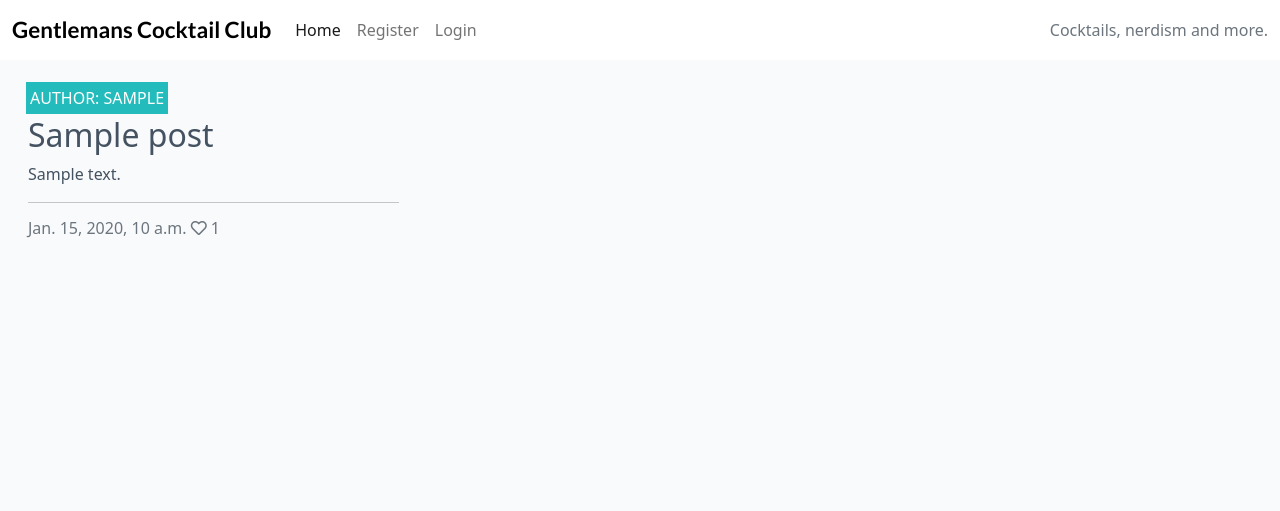
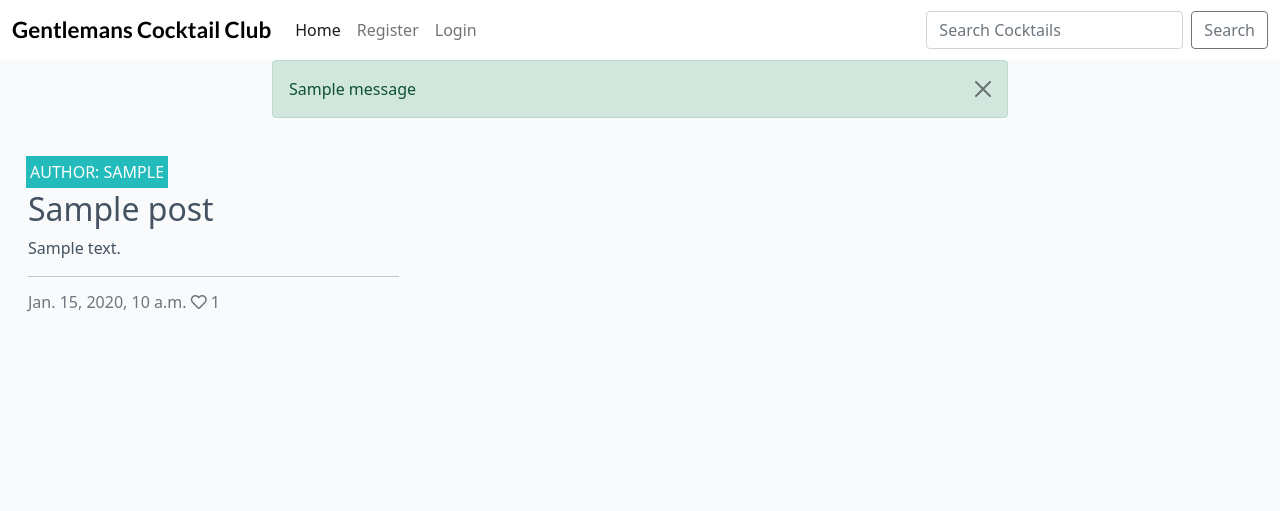
Before and after one commit to CharlieApell/ProjectPortfolio4, a Django app: page / in a window 1280 px wide. Shown: the top 511 px of the page. Run offline with Django 3.2, Linux system fonts and the light colour scheme; tables that the repository leaves empty hold one stand-in row (values such as "Sample post"); one stand-in notice (Sample message) is shown.

Commit message:
added search bar

```diff
--- a/blog/models.py
+++ b/blog/models.py
@@ -1,6 +1,7 @@
 from django.db import models
 from django.contrib.auth.models import User
 from cloudinary.models import CloudinaryField
+from django.urls import reverse
 
 
 STATUS = ((0, "Draft"), (1, "Published"))
--- a/blog/urls.py
+++ b/blog/urls.py
@@ -5,4 +5,5 @@ urlpatterns = [
     path('', views.PostList.as_view(), name='home'),
     path('<slug:slug>/', views.PostDetail.as_view(), name='post_detail'),
     path('like/<slug:slug>', views.PostLike.as_view(), name='post_like'),
+    path('search_cocktails', views.search_cocktails, name='search-cocktails'),
 ]
--- a/blog/views.py
+++ b/blog/views.py
@@ -3,6 +3,15 @@ from django.views import generic, View
 from django.http import HttpResponseRedirect
 from .models import Post
 from .forms import CommentForm
+from django.urls import reverse
+
+def search_cocktails(request):
+    if request.method == "POST":
+        searched = request.POST['searched']
+        cocktails = Post.objects.filter(content__contains=searched)
+        return render(request, '../templates/search_cocktails.html', {'searched':searched, 'cocktails':cocktails})
+    else:
+        return render(request, '../templates/search_cocktails.html', {})
 
 
 class PostList(generic.ListView):
@@ -30,7 +39,7 @@ class PostDetail(View):
                 "comments": comments,
                 "commented": False,
                 "liked": liked,
-                "comment_form": CommentForm()
+                "comment_form": CommentForm(),
             },
         )
 
--- a/templates/account/signup.html
+++ b/templates/account/signup.html
@@ -19,7 +19,7 @@
             {% csrf_token %}
             {{ form.as_p }}
             {% if redirect_field_value %}
-            <input type="hidden" name="{{ redirect_field_name }}" value="{{ redirect_field_value }}" />
+            <input type="hidden" name="{{ redirect_field_name }}" value="{{ redirect_field_value }}"/>
             {% endif %}
             <button class="btn btn-signup right" type="submit">{% trans "Sign Up" %} &raquo;</button>
         </form>
--- a/templates/base.html
+++ b/templates/base.html
@@ -50,12 +50,27 @@
                     </li>
                     {% endif %}
                 </ul>
-                <span class="navbar-text text-muted">
-                    Cocktails, nerdism and more.
-                </span>
+                <form class="d-flex" method=POST action="{% url 'search-cocktails' %}">
+                    {% csrf_token %}
+                    <input class="form-control me-2" type="search" placeholder="Search Cocktails" aria-label="Search" name="searched">
+                    <button class="btn btn-outline-secondary" type="submit">Search</button>
+                </form>
             </div>
         </div>
     </nav>
+
+    <div class="container">
+        <div class="row">
+            <div class="col-md-8 offset-md-2">
+                {% for message in messages %}
+                <div class="alert {{ message.tags }} alert-dismissible fade show" id="msg" role="alert">
+                    {{ message | safe }}
+                    <button type="button" class="btn-close" data-bs-dismiss="alert" aria-label="Close"></button>
+                </div>
+                {% endfor %}
+            </div>
+        </div>
+    </div>
 
     <main class="flex-shrink-0 main-bg">
         {% block content %}
--- a/templates/post_detail.html
+++ b/templates/post_detail.html
@@ -1,4 +1,6 @@
-{% extends 'base.html' %} {% block content %}
+{% extends 'base.html' %}
+
+{% block content %}
 
 {% load crispy_forms_tags %}
 
```
Also changed, not shown: capellpp4/settings.py (+9 -0 lines), templates/search_cocktails.html (added, +23 -0 lines).
